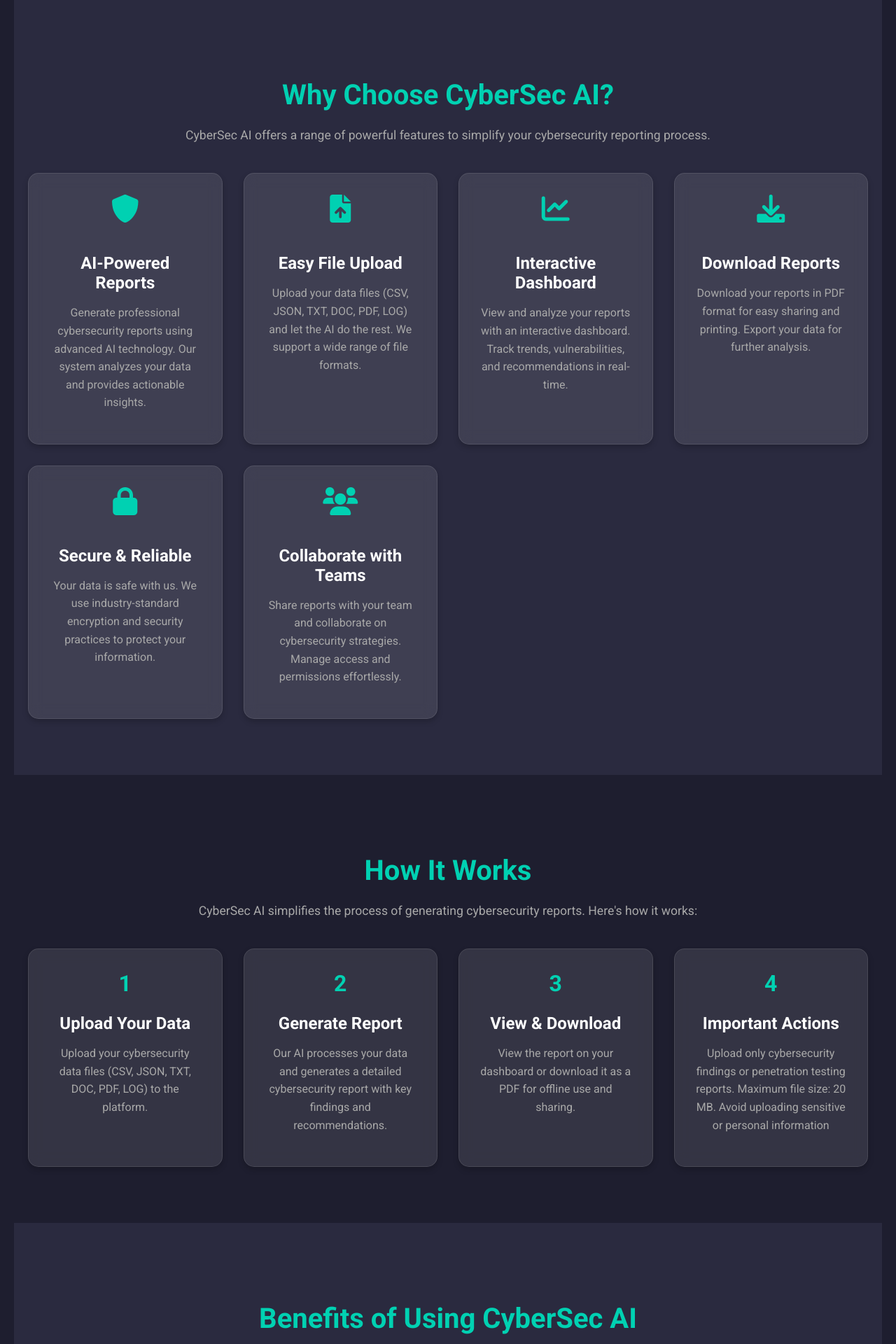
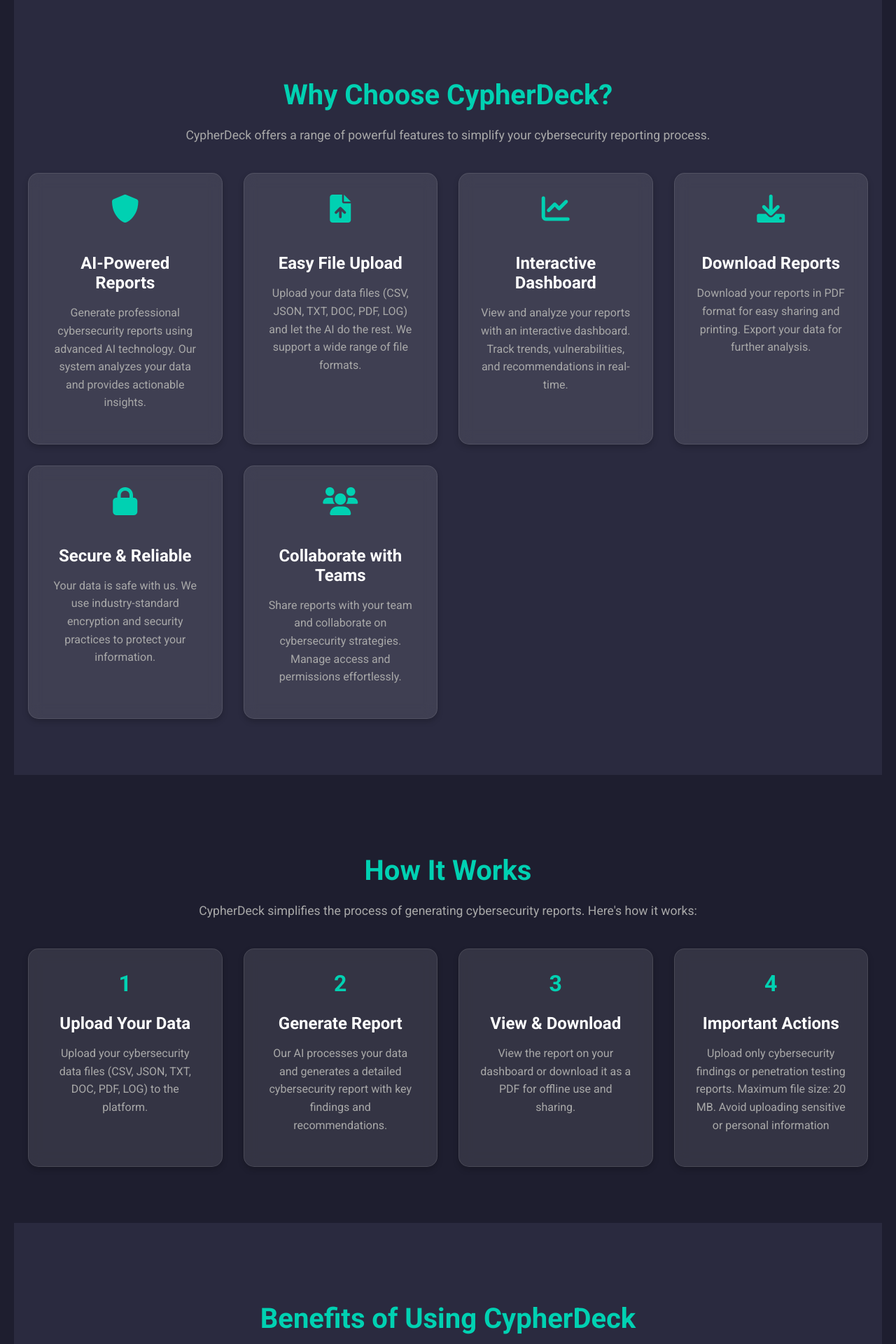
Before and after one commit to CYBERBULL123/CYBERApp, a Flask app: page / in a window 1280 px wide. Shown: the part 861-2781 px from the top of the page at 70% size. Run offline with Flask 3, Linux system fonts and the light colour scheme; some libraries are stand-ins or nearby versions.

Commit message:
`Update branding from CyberSec AI to CypherDeck in templates`

```diff
--- a/templates/base.html
+++ b/templates/base.html
@@ -3,7 +3,7 @@
 <head>
     <meta charset="UTF-8">
     <meta name="viewport" content="width=device-width, initial-scale=1.0">
-    <title>Cybersecurity Reports - CyberSec AI</title>
+    <title>Cybersecurity Reports - CypherDeck</title>
     <!-- Meta Descriptions for SEO -->
     <meta name="description" content="CyberSec AI is a cutting-edge platform for generating and analyzing cybersecurity reports. Stay secure with real-time insights and AI-driven threat detection.">
     <meta name="keywords" content="cybersecurity, AI, threat detection, security reports, CyberSec AI, cyber threats">
@@ -20,7 +20,7 @@
     <nav>
         <div class="logo">
             <i class="fas fa-shield-alt"></i>
-            <span>CyberSec AI</span>
+            <span>CypherDeck</span>
         </div>
         <!-- Hamburger Menu (Mobile Only) -->
         <div class="hamburger">
--- a/templates/home.html
+++ b/templates/home.html
@@ -4,10 +4,10 @@
     <!-- Hero Section -->
     <div class="hero-section">
         <div class="hero-content">
-            <h1 class="hero-title">Welcome to CyberSec AI</h1>
+            <h1 class="hero-title">Welcome to CypherDeck </h1>
             <p class="hero-subtitle">Your Ultimate Cybersecurity Report Generation Tool</p>
             <p class="hero-description">
-                CyberSec AI is a cutting-edge platform designed to help cybersecurity professionals and organizations
+                CypherDeck is a cutting-edge platform designed to help cybersecurity professionals and organizations
                 generate detailed, professional reports with ease. Leverage the power of AI to analyze your data and
                 create actionable insights.
             </p>
@@ -24,9 +24,9 @@
 
     <!-- Features Section -->
     <div id="features" class="features-section">
-        <h2 class="section-title">Why Choose CyberSec AI?</h2>
+        <h2 class="section-title">Why Choose CypherDeck?</h2>
         <p class="section-description">
-            CyberSec AI offers a range of powerful features to simplify your cybersecurity reporting process.
+            CypherDeck offers a range of powerful features to simplify your cybersecurity reporting process.
         </p>
         <div class="features-grid">
             <div class="feature-card">
@@ -84,7 +84,7 @@
     <div class="how-it-works-section">
         <h2 class="section-title">How It Works</h2>
         <p class="section-description">
-            CyberSec AI simplifies the process of generating cybersecurity reports. Here's how it works:
+            CypherDeck simplifies the process of generating cybersecurity reports. Here's how it works:
         </p>
         <div class="steps-grid">
             <div class="step-card">
@@ -121,9 +121,9 @@
 
     <!-- Benefits Section -->
     <div class="benefits-section">
-        <h2 class="section-title">Benefits of Using CyberSec AI</h2>
+        <h2 class="section-title">Benefits of Using CypherDeck</h2>
         <p class="section-description">
-            Discover the advantages of using CyberSec AI for your cybersecurity reporting needs.
+            Discover the advantages of using CypherDeck for your cybersecurity reporting needs.
         </p>
         <div class="benefits-grid">
             <div class="benefit-card">
```
